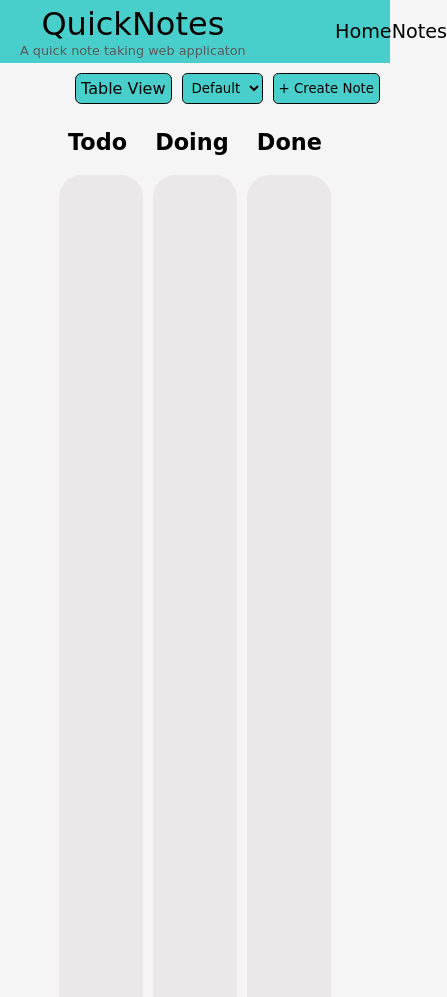
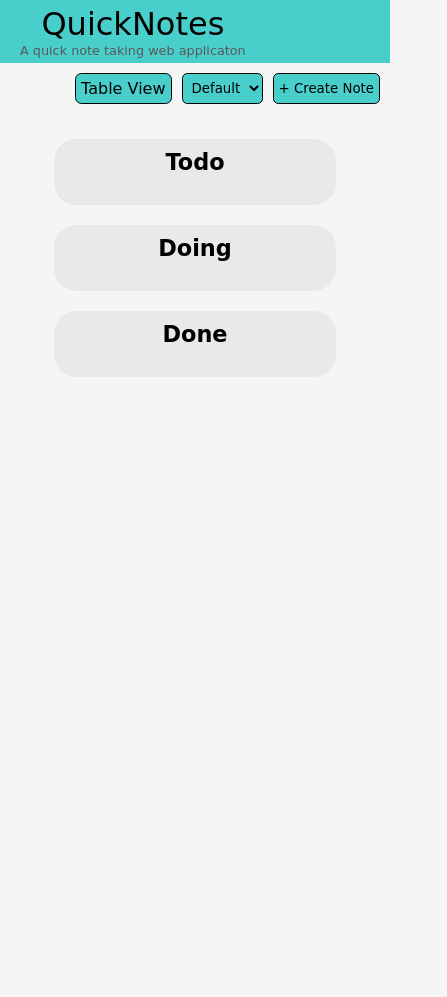
Before and after one commit to sujal1256/QuickNotes, a website with bundled scripts: page board.html in a window 390 px wide. Shown: the top 997 px of the page, 447 px wide, since content can reach past the window. After the commit the page ends 844 px from the top, so only its background shows below. Built offline with nearby package versions, Linux system fonts and the light colour scheme; a web font is replaced by a local one.

Commit message:
Made Board view responsive

```diff
--- a/assets/CSS/styles.css
+++ b/assets/CSS/styles.css
@@ -24,15 +24,6 @@
     }
 
 
-
-    .nav-links{
-        width: 10%;
-        display: flex;
-        justify-content: space-around;
-        align-items: center;
-        list-style-type: none;
-        font-size: 1.2em;
-    }
     .heading{
         text-align: center;
         font-size: 2rem;
@@ -398,36 +389,64 @@
         font-size: 1.4em;
     }
 
-    thead > tr{
+    /* thead > tr{
         display: flex;
         justify-content: space-around;
         align-items: start;
 
-    }
+    } */
 
-    tbody{
+    tbody {
         display: flex;
         justify-content: space-around;
         align-items: start;
-        height: 100%;
-        min-height: 100vh;
-        position: relative;
+        min-height: auto; /* Remove fixed height */
+        height: auto;     /* Adjust height to auto */
     }
 
-    tbody > tr{
+    tbody > tr {
         margin-top: 10px;
-        height: 100%;
-        width: 30%;
-        position: relative;
-        min-height: 100vh;
+        height: auto;  /* Adjust height to fit content */
+        min-height: auto;  /* Remove unnecessary min-height */
+        padding: 20px;
         background-color: rgb(234, 232, 232);
-        padding: 20px;
         border-radius: 1em;
         display: flex;
         flex-direction: column;
         gap: 15px;
+    }
 
+    tbody .note {
+        margin: 0;
+        height: auto;
     }
-    tbody > tr > .note{
-        margin: 0 auto;
+
+    @media (max-width: 1100px) {
+        tbody {
+            flex-direction: row;
+            flex-wrap: wrap;
+            justify-content: center;
+        }
+
+        tbody > tr {
+            width: 100%;
+            max-width: 100%;
+            height: auto;
+            margin-bottom: 10px;
+        }
+
+        .drop-section {
+            width: 100%;
+            flex-direction: row;
+            height: auto;
+            flex-wrap: wrap;
+            align-items: center;
+            padding: 10px 0;
+            justify-content: center;
+            gap: 20px;
+            padding-bottom: 30px;
+        }
+        .drop-section th{
+            width: 100%;
+        }
     }
--- a/board.html
+++ b/board.html
@@ -36,10 +36,6 @@
       <p class="heading">
         QuickNotes <span>A quick note taking web applicaton</span>
       </p>
-      <ul class="nav-links">
-        <li>Home</li>
-        <li>Notes</li>
-      </ul>
     </section>
 
     <section class="functionalities">
@@ -52,17 +48,21 @@
     </section>
     <!-- Actual Notes -->
     <table class="board-table">
-      <thead>
+      <!-- <thead>
         <tr>
+
+        </tr>
+      </thead> -->
+      <tbody>
+        <tr class="drop-section todo-section">
           <th>Todo</th>
-          <th>Doing</th>
+        </tr>
+        <tr class="drop-section doing-section">
+                   <th>Doing</th>
+        </tr>
+        <tr class="drop-section done-section">
           <th>Done</th>
         </tr>
-      </thead>
-      <tbody>
-        <tr class="drop-section todo-section"></tr>
-        <tr class="drop-section doing-section"></tr>
-        <tr class="drop-section done-section"></tr>
       </tbody>
     </table>
 
@@ -124,7 +124,12 @@
       referrerpolicy="no-referrer"
     ></script>
 
-    <script type="module" async src="./assets/Javascript/constants.js" module></script>
+    <script
+      type="module"
+      async
+      src="./assets/Javascript/constants.js"
+      module
+    ></script>
     <script type="module" defer src="./assets/Javascript/board.js"></script>
   </body>
 </html>
```
Also changed, not shown: index.html (+0 -4 lines).
